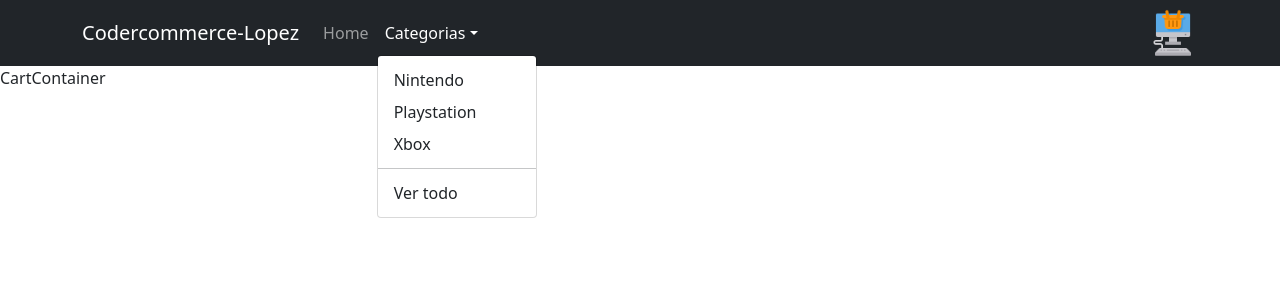
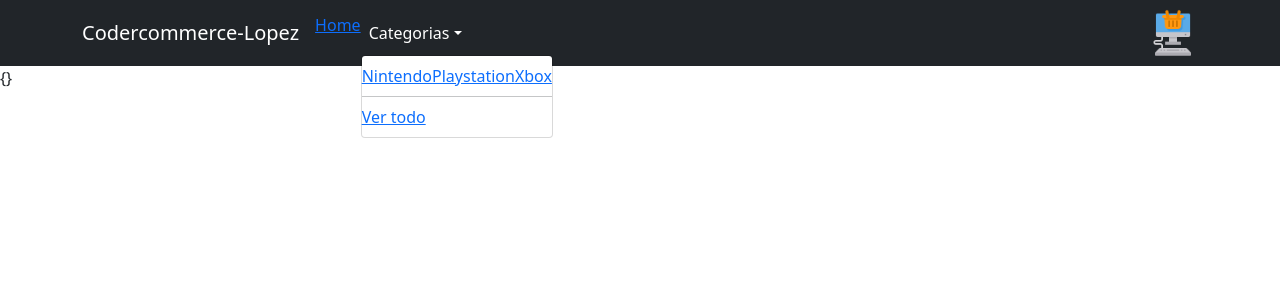
Before and after one commit to irvindev9/codercommerce-lopez, a React (Create React App) app: page /cart in a window 1280 px wide. Both pictures are taken after a click on the button "Categorias". Shown: the top 300 px of the page. Built offline with nearby package versions, Linux system fonts and the light colour scheme.

Commit message:
Cart Context

```diff
--- a/src/components/CartContainer.js
+++ b/src/components/CartContainer.js
@@ -1,8 +1,11 @@
 import React from 'react'
+import {CartContext} from '../context/CartContext';
 
 function CartContainer() {
+  const {info, setInfo} = React.useContext(CartContext);
+
   return (
-    <div>CartContainer</div>
+    <div>{ JSON.stringify(info) }</div>
   )
 }
 
--- a/src/components/Item.js
+++ b/src/components/Item.js
@@ -1,11 +1,12 @@
 import React from 'react';
+import { Link } from 'react-router-dom';
 
 const Item = ({name, price, id, setSelectedItem}) => {
   return (
     <div className="col-3 p-3">
       <div className="card">
         <div className="card-body">
-          <a href={'/item/' + id}><h5 className="card-title">{name}</h5></a>
+          <Link to={'/item/' + id}><h5 className="card-title">{name}</h5></Link>
           <p className="card-text">Precio: ${price}</p>
           {/* <button onClick={() => setSelectedItem(id)}>Seleccionar</button> */}
         </div>
--- a/src/components/ItemDetail.js
+++ b/src/components/ItemDetail.js
@@ -1,9 +1,27 @@
-import { useState } from 'react';
+import { useState, useContext } from 'react';
 import ItemCount from './ItemCount';
+import {CartContext} from '../context/CartContext';
+import { useNavigate } from 'react-router-dom';
 
 const ItemDetail = ({ item }) => {
+  const history = useNavigate();
 
-  const [addToItemsCart, setAddItemsToCart] = useState(0);
+  const { info, setInfo } = useContext(CartContext);
+
+  console.log(info)
+
+  const [numberOfItems, setnumberOfItems] = useState(0);
+
+  const addToCart = () => {
+    setInfo({
+      ...info,
+      item
+    });
+
+    history('/cart');
+
+    console.log(info);
+  }
 
   return (
     <div className="container">
@@ -18,12 +36,13 @@ const ItemDetail = ({ item }) => {
               <a href="#" className="btn btn-primary">${item.price}</a>
               <br />
 
-              { addToItemsCart === 0 ? (<ItemCount max={item.quantity} onAdd={setAddItemsToCart} />) : (<small className="text-center mt-1">{addToItemsCart} articulos en el carrito</small>)}
+              { numberOfItems === 0 ? (<ItemCount max={item.quantity} onAdd={setnumberOfItems} />) : (<small className="text-center mt-1">{numberOfItems} articulos en el carrito</small>)}
 
               <br />
 
               <br />
-              <a className='btn btn-primary mt-1' href="/cart">Comprar ahora</a>
+              {/* <a className='btn btn-primary mt-1' href="/cart">Comprar ahora</a> */}
+              <button className='btn btn-primary mt-1' onClick={addToCart}>Comprar ahora</button>
             </div>
           </div>
         </div>
--- a/src/components/ItemDetailContainer.js
+++ b/src/components/ItemDetailContainer.js
@@ -11,8 +11,6 @@ export const ItemDetailContainer = () => {
   useEffect(() => {
     items(id).then(items => {
       setItem(items.filter(item => {
-        console.log(item.id);
-        console.log(id);
         return item.id == id;
       })[0]);
     });
--- a/src/components/NavBar.js
+++ b/src/components/NavBar.js
@@ -1,5 +1,6 @@
 import { Navbar, Container, NavDropdown, Nav } from "react-bootstrap"
 import CartIcon from '../icon/CartIcon';
+import { Link } from "react-router-dom";
 
 const NavBar = () => {
   return (
@@ -9,17 +10,19 @@ const NavBar = () => {
         <Navbar.Toggle aria-controls="basic-navbar-nav" />
         <Navbar.Collapse id="basic-navbar-nav">
           <Nav className="me-auto">
-            <Nav.Link href="/">Home</Nav.Link>
+            <Link to="/">Home</Link>
             <NavDropdown title="Categorias" id="basic-nav-dropdown">
-              <NavDropdown.Item href="/category/Nintendo">Nintendo</NavDropdown.Item>
-              <NavDropdown.Item href="/category/Playstation">Playstation</NavDropdown.Item>
-              <NavDropdown.Item href="/category/Xbox">Xbox</NavDropdown.Item>
+              <Link to="/category/Nintendo">Nintendo</Link>
+              <Link to="/category/Playstation">Playstation</Link>
+              <Link to="/category/Xbox">Xbox</Link>
               <NavDropdown.Divider />
-              <NavDropdown.Item href="/">Ver todo</NavDropdown.Item>
+              <Link to="/">Ver todo</Link>
             </NavDropdown>
           </Nav>
         </Navbar.Collapse>
-        <CartIcon />
+        <Link to="/cart">
+          <CartIcon />
+        </Link>
       </Container>
     </Navbar>
   )
--- a/src/context/CartContext.js
+++ b/src/context/CartContext.js
@@ -1,10 +1,10 @@
 import { createContext, useState } from 'react';
 
 
-const CartContext = createContext();
+export const CartContext = createContext();
 
-export const CartProvider = ({ children }) => {
-    const [info, setInfo] = useState("informacion");
+const CartProvider = ({ children }) => {
+    const [info, setInfo] = useState({});
 
     return <CartContext.Provider value={{ info, setInfo }}>{children}</CartContext.Provider>;
 
--- a/src/resources/items.js
+++ b/src/resources/items.js
@@ -57,7 +57,7 @@ export const items = () => {
 
 export const item = async (id) => {
   await items().then(items => {
-    console.log(items);
+    // console.log(items);
     return items.filter(item => item.id === id);
   });
 }
```
